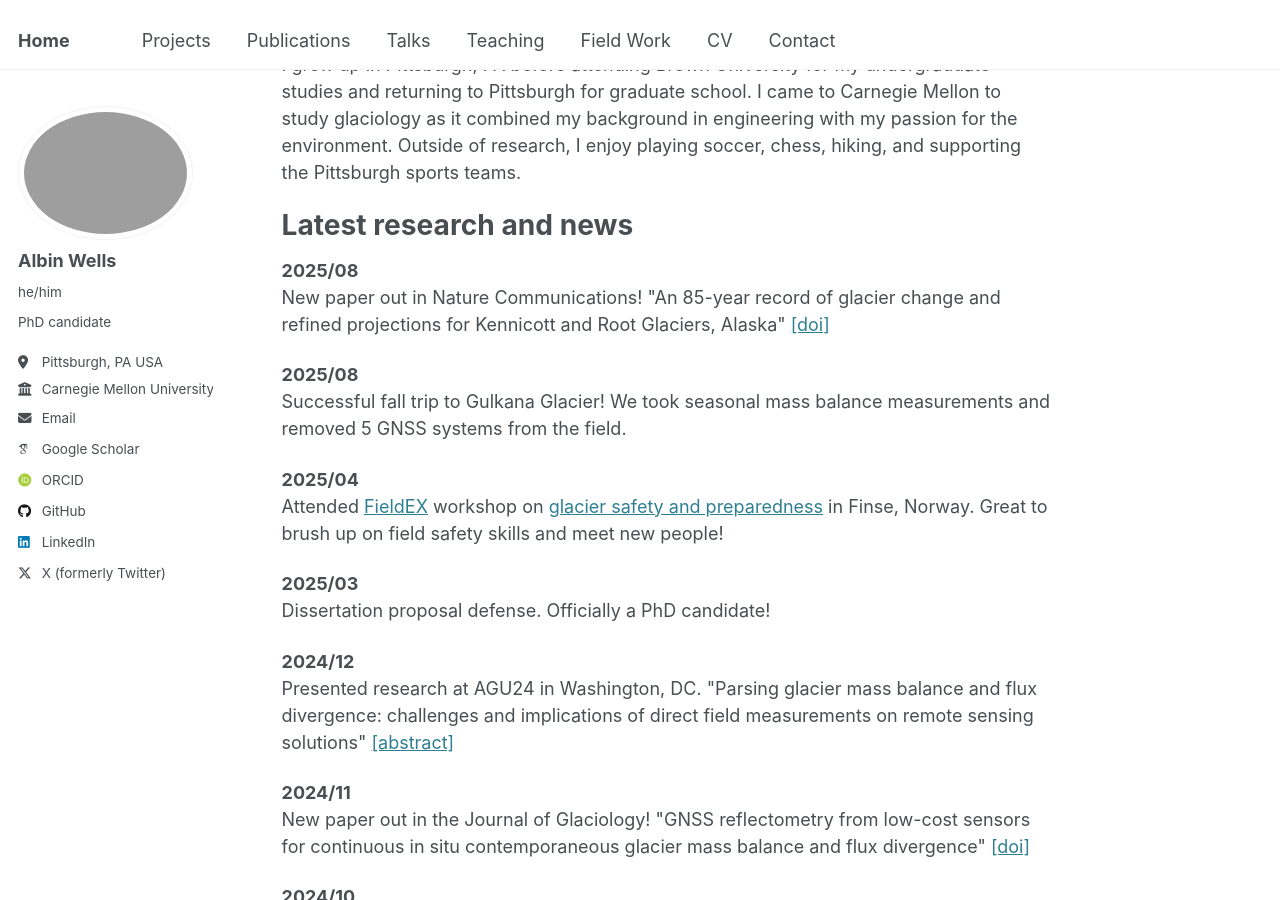
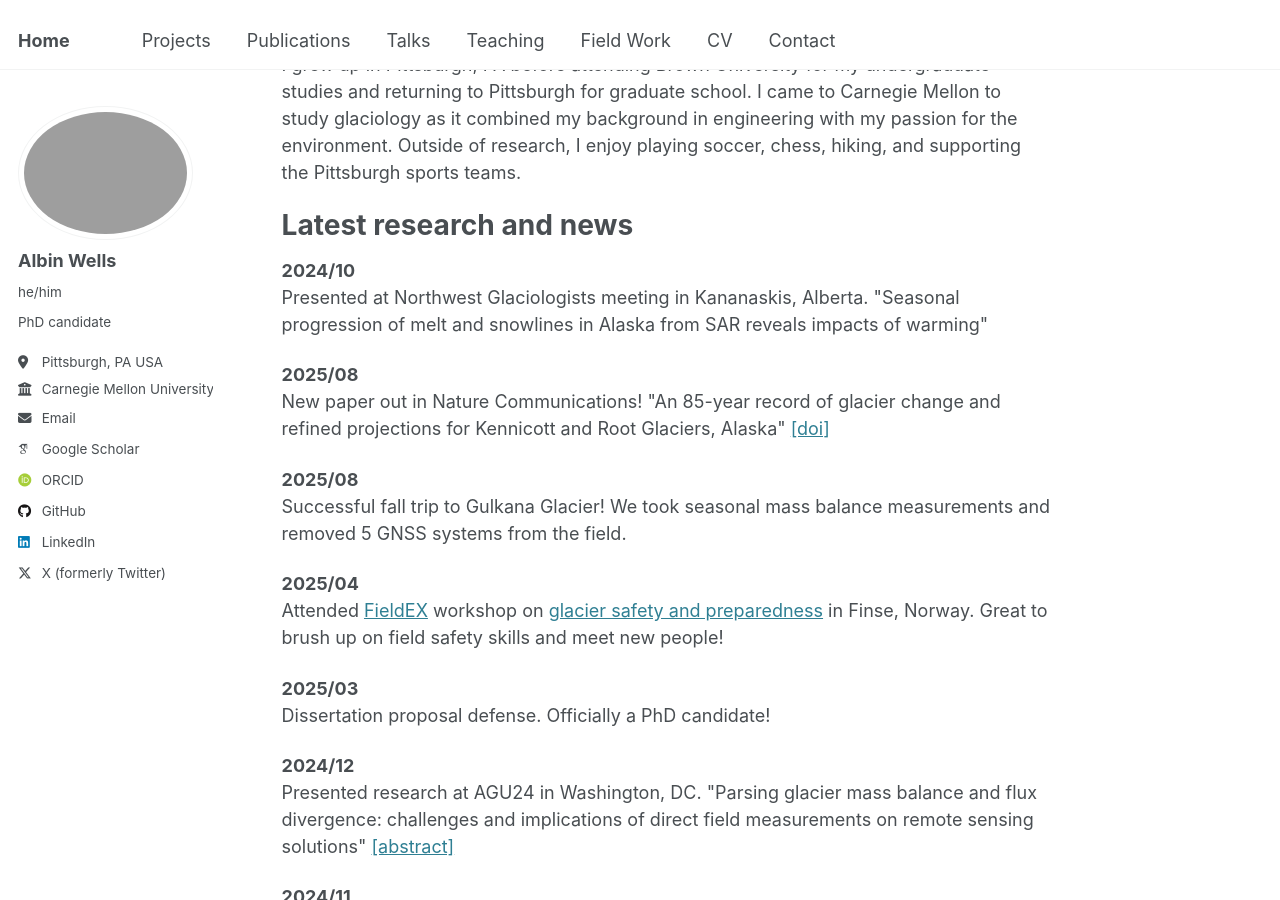
Before and after one commit to albinwwells/albinwwells.github.io, a Jekyll site: the page built from _pages/about.md, in a window 1280 px wide and 900 px high, scrolled down 498 px. Built offline with Jekyll 4.4.1, drawn with Linux system fonts in a browser that asks for light colours; some web fonts are replaced.

Commit message:
Update about.md

```diff
--- a/_pages/about.md
+++ b/_pages/about.md
@@ -20,6 +20,9 @@ I grew up in Pittsburgh, PA before attending Brown University for my undergradua
 
 Latest research and news
 ======
+<p> <strong> 2024/10 </strong> <br>
+Presented at Northwest Glaciologists meeting in Kananaskis, Alberta. "Seasonal progression of melt and snowlines in Alaska from SAR reveals impacts of warming" </p>
+
 <p> <strong> 2025/08 </strong> <br>
 New paper out in Nature Communications! "An 85-year record of glacier change and refined projections for Kennicott and Root Glaciers, Alaska" <a href="https://www.nature.com/articles/s41467-025-62962-w">[doi]</a> </p>
 
```
